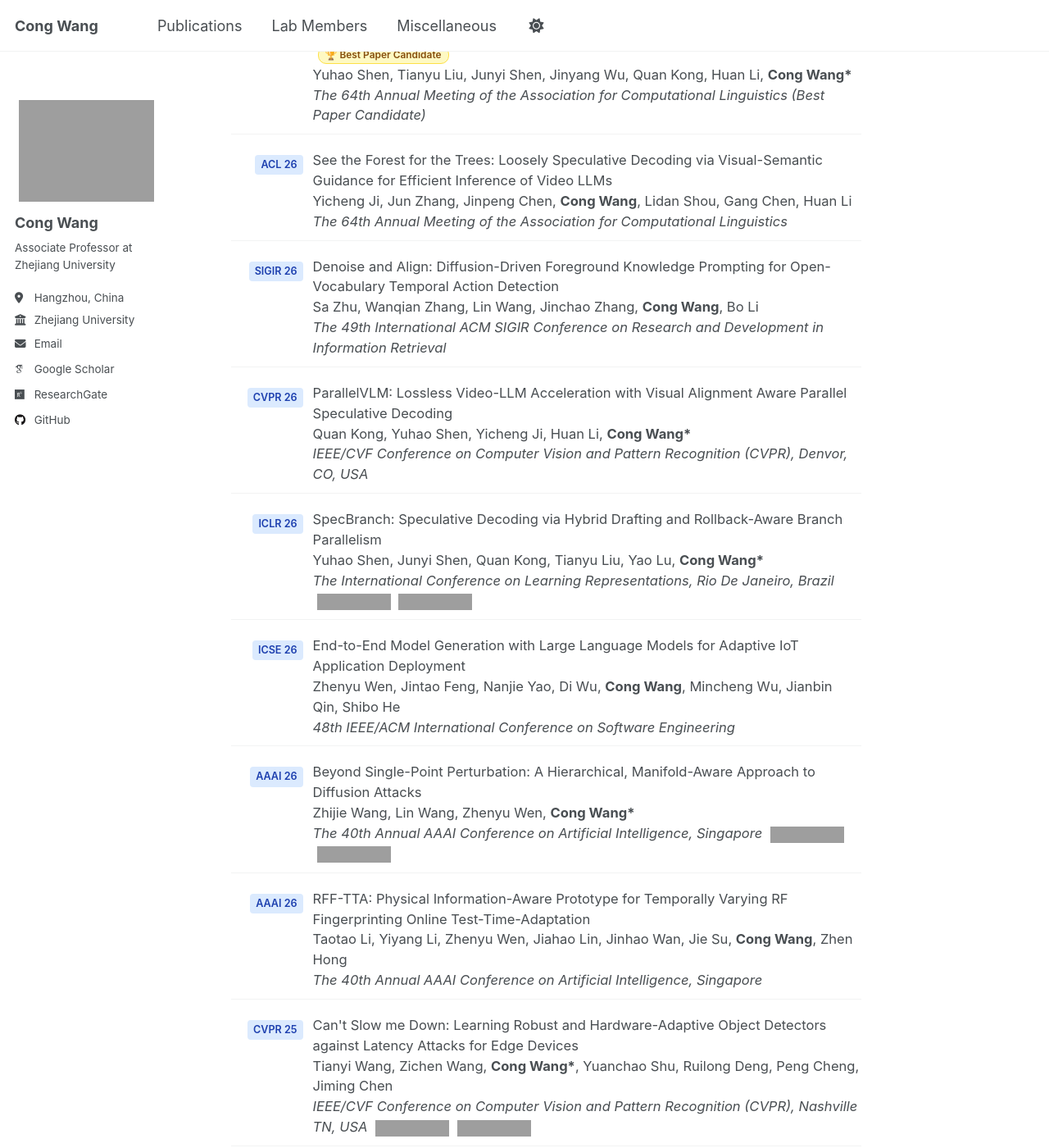
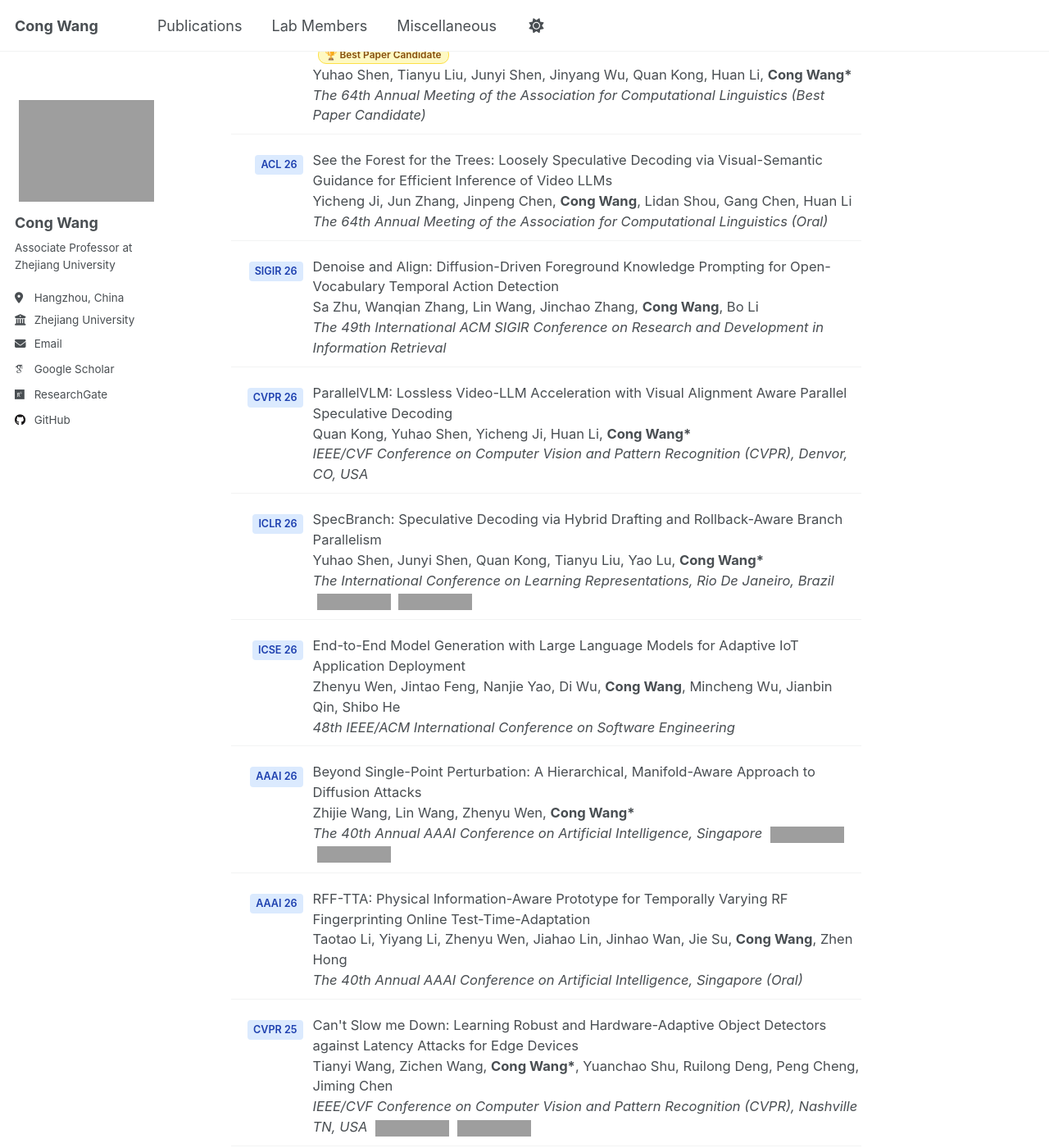
Before and after one commit to cwang-zju/cwang-zju.github.io, a Jekyll site: the page built from _pages/publications.md, in a window 1280 px wide and 1400 px high, scrolled down 507 px. Shown: the whole window at 82% size. Built offline with Jekyll 4.4.1, drawn with Linux system fonts in a browser that asks for light colours; some web fonts are replaced; grey boxes are pictures that could not be loaded.

Commit message:
Add Oral label in venue for Double and RFF-TTA

```diff
--- a/_pages/publications.md
+++ b/_pages/publications.md
@@ -154,7 +154,7 @@ Yuhao Shen, Tianyu Liu, Junyi Shen, Jinyang Wu, Quan Kong, Huan Li, <strong>Cong
   <div class="pub-tag"><span class="pub-badge conf">ACL 26</span></div>
   <div class="pub-body"><p>See the Forest for the Trees: Loosely Speculative Decoding via Visual-Semantic Guidance for Efficient Inference of Video LLMs<br>
 Yicheng Ji, Jun Zhang, Jinpeng Chen, <strong>Cong Wang</strong>, Lidan Shou, Gang Chen, Huan Li<br>
-<em>The 64th Annual Meeting of the Association for Computational Linguistics</em></p></div>
+<em>The 64th Annual Meeting of the Association for Computational Linguistics (Oral)</em></p></div>
 </li>
 <li>
   <div class="pub-tag"><span class="pub-badge conf">SIGIR 26</span></div>
@@ -190,7 +190,7 @@ Zhijie Wang, Lin Wang, Zhenyu Wen, <strong>Cong Wang*</strong><br>
   <div class="pub-tag"><span class="pub-badge conf">AAAI 26</span></div>
   <div class="pub-body"><p>RFF-TTA: Physical Information-Aware Prototype for Temporally Varying RF Fingerprinting Online Test-Time-Adaptation<br>
 Taotao Li, Yiyang Li, Zhenyu Wen, Jiahao Lin, Jinhao Wan, Jie Su, <strong>Cong Wang</strong>, Zhen Hong<br>
-<em>The 40th Annual AAAI Conference on Artificial Intelligence, Singapore</em></p></div>
+<em>The 40th Annual AAAI Conference on Artificial Intelligence, Singapore (Oral)</em></p></div>
 </li>
 <li>
   <div class="pub-tag"><span class="pub-badge conf">CVPR 25</span></div>
```
Also changed, not shown: scripts/process_publications.rb (+8 -2 lines).
